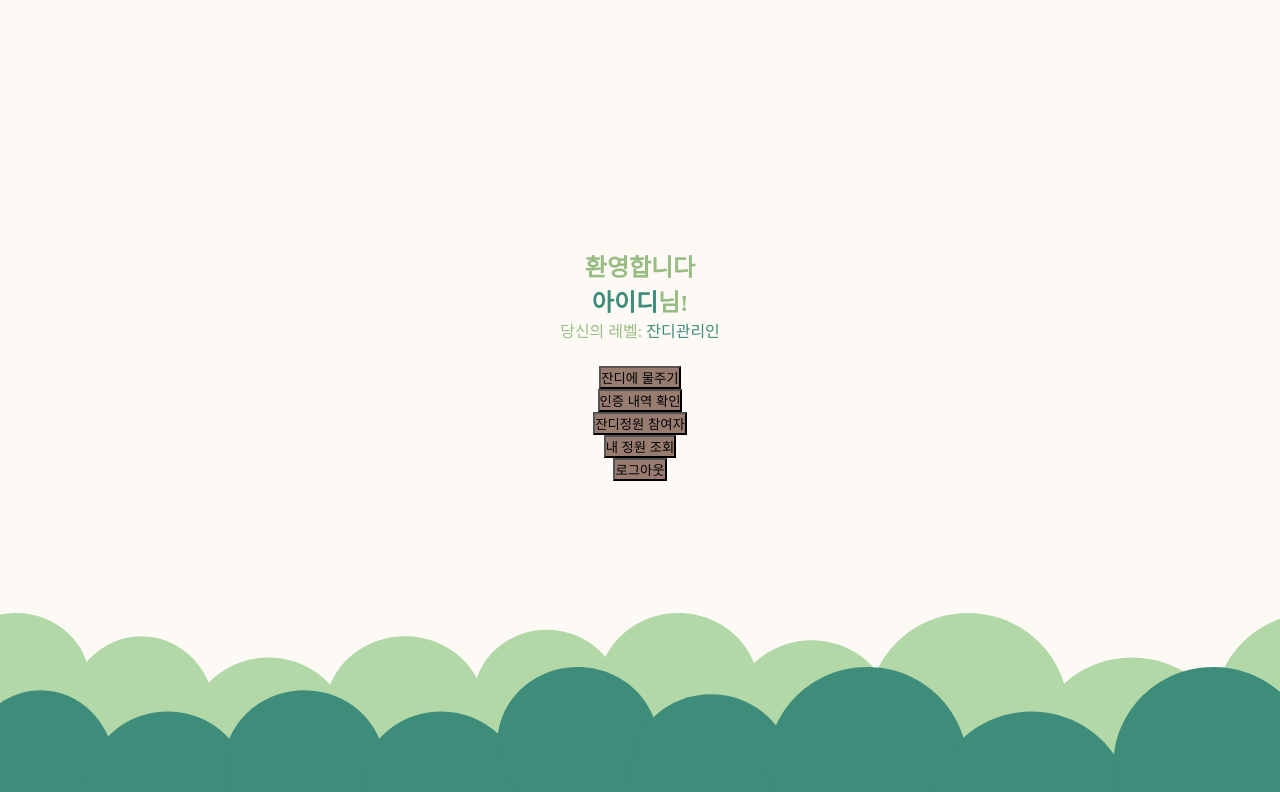
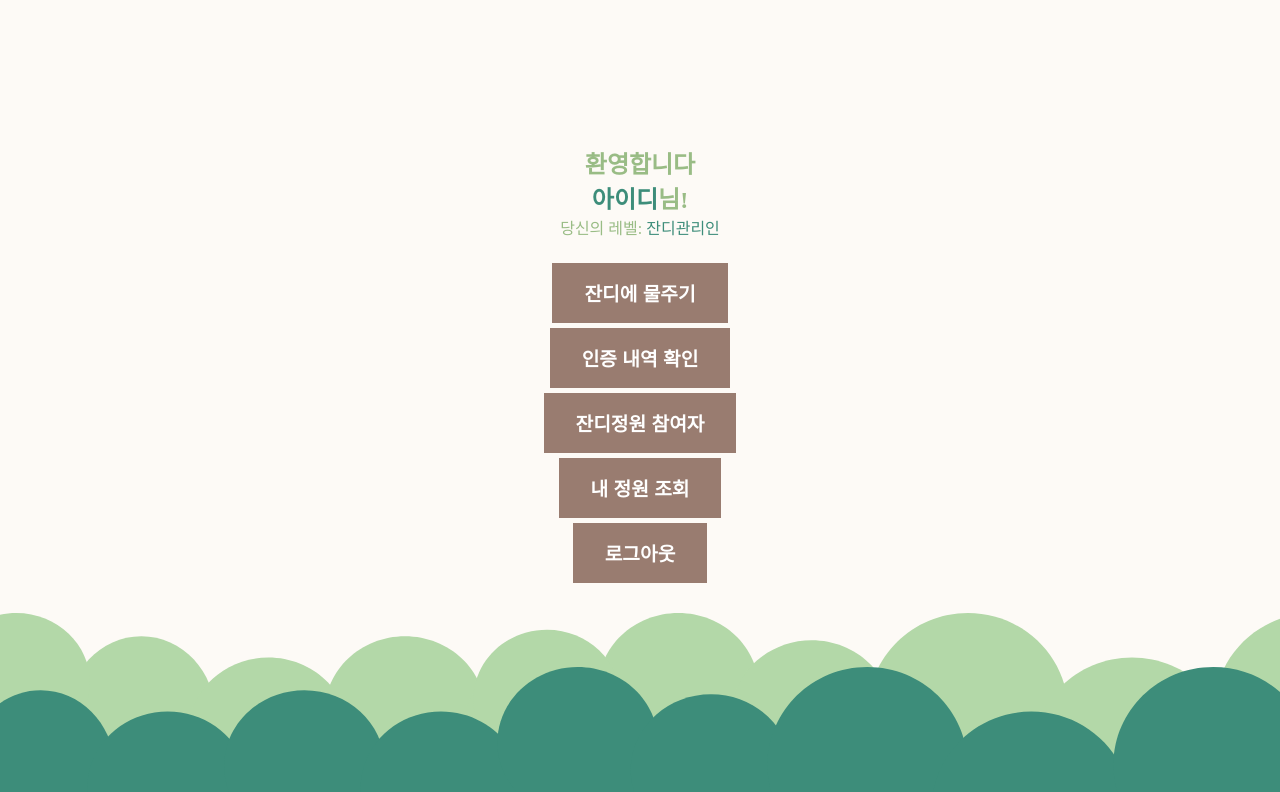
Before and after one commit to Lawn-Garden/Lawn-Garden-V1, a React (Vite) app in the folder frontend/lawn-garden/: page /main in a window 1280 px wide. Shown: the top 792 px of the page. Built offline with nearby package versions, Linux system fonts and the light colour scheme.

Commit message:
design: 마우스 hover 스타일링 및 방향 props 설정

```diff
--- a/frontend/lawn-garden/src/components/ArrowButton.jsx
+++ b/frontend/lawn-garden/src/components/ArrowButton.jsx
@@ -3,10 +3,21 @@ import styled from 'styled-components'
 
 const Button = styled.button`
     background-color: #997C70;
+    color: white;
+    border: none;
+    cursor: pointer;
+    white-space: nowrap;
+    padding: 1rem 2rem;
+    font-size: 1.2rem;
+    font-weight: bold;
+
+    &:hover {
+        background-color: #B89687;
+    }
 `
-export default function ArrowButton({text}) {
+export default function ArrowButton({direction, text}) {
   return (
-    <Button>
+    <Button direction={direction}>
         {text}
     </Button>
   )
--- a/frontend/lawn-garden/src/pages/Main.jsx
+++ b/frontend/lawn-garden/src/pages/Main.jsx
@@ -14,6 +14,7 @@ const SignsSection = styled.section`
     display: flex;
     flex-direction: column;
     align-items: center;
+    gap: 0.3rem;
 `
 export default function Main() {
   return (
@@ -25,11 +26,11 @@ export default function Main() {
       </HeaderText>
 
       <SignsSection>
-        <ArrowButton text='잔디에 물주기'/>
-        <ArrowButton text='인증 내역 확인'/>
-        <ArrowButton text='잔디정원 참여자'/>
-        <ArrowButton text='내 정원 조회'/>
-        <ArrowButton text='로그아웃'/>
+        <ArrowButton direction='left' text='잔디에 물주기'/>
+        <ArrowButton direction='right' text='인증 내역 확인'/>
+        <ArrowButton direction='left' text='잔디정원 참여자'/>
+        <ArrowButton direction='right' text='내 정원 조회'/>
+        <ArrowButton direction='center' text='로그아웃'/>
       </SignsSection>
     </Wrapper>
   )
```
